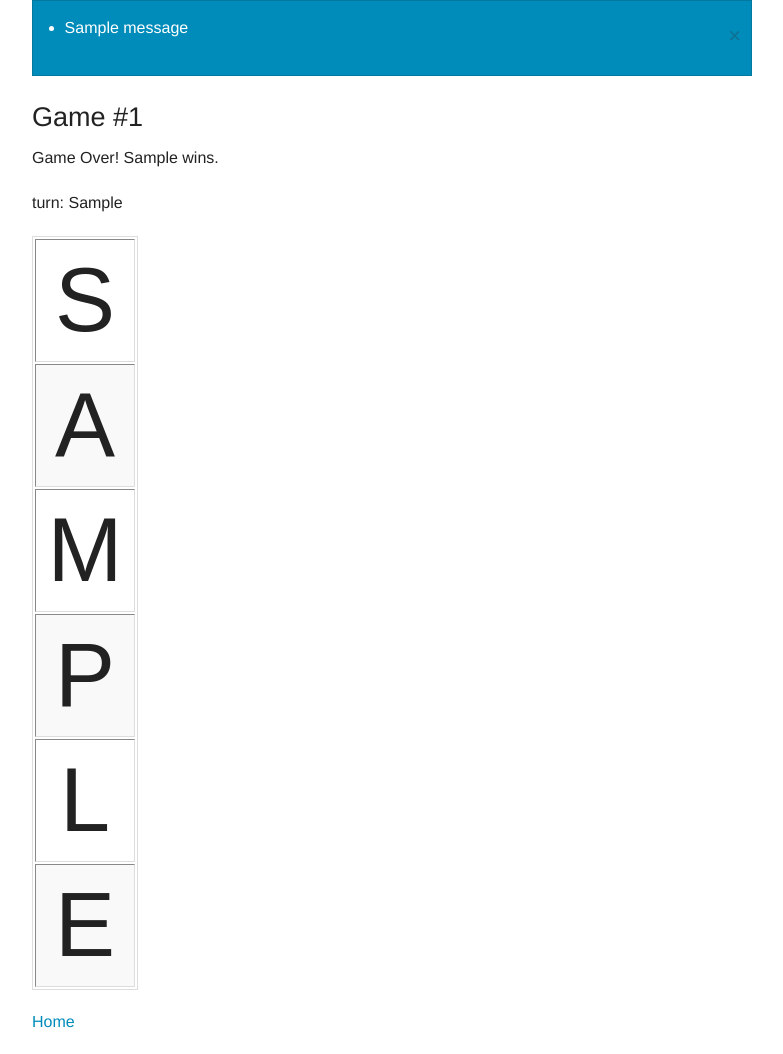
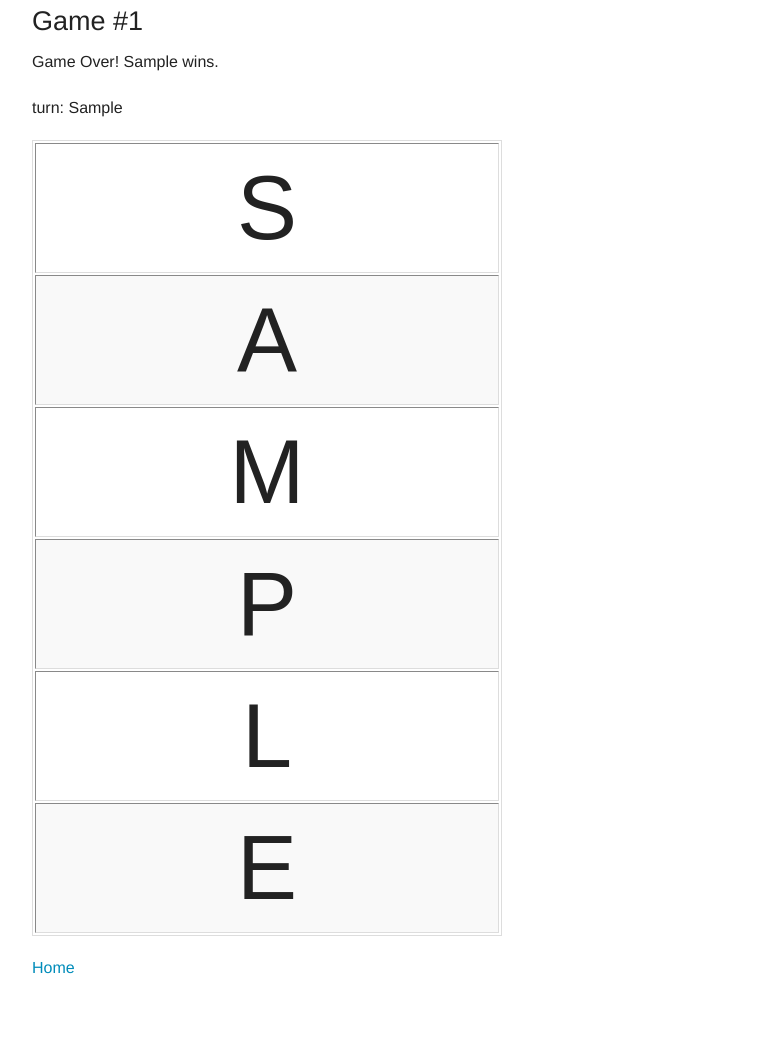
Before and after one commit to frodopwns/tictactoe, a Flask app: template webapp/app/templates/game.html in a window 1280 px wide. Shown: the whole page, without its empty margins (123-906 px from the left). After the commit the page ends 974 px from the top, so only its background shows below. Run offline with Flask 2, Linux system fonts and the light colour scheme; tables that the repository leaves empty hold one stand-in row (values such as "Sample post"); the template is opened without the code that fills it: values that come from a table or form of the project are taken from there, most other values are stand-ins (such as "Sample title", 1, 10 or a date in 2020); one stand-in notice (Sample message) is shown.

Commit message:
cleaning up

```diff
--- a/webapp/app/static/css/main.css
+++ b/webapp/app/static/css/main.css
@@ -1,6 +1,6 @@
 .cell {
     width: 100px;
-    height: 100px;
+    height: 130px;
     font: 90px sans-serif;
     text-align: center;
     vertical-align: center;
--- a/webapp/app/templates/game.html
+++ b/webapp/app/templates/game.html
@@ -1,22 +1,6 @@
 {% extends "index.html" %}
-{% block messages %}
-            {% with messages = get_flashed_messages() %}
 
-              {% if messages %}
-                <div data-alert class="alert-box">
-                <ul class=flashes>
-                {% for message in messages %}
-                  <li>{{ message }}</li>
-                {% endfor %}
-                </ul>
-                <a href="#" class="close">&times;</a>
-                </div>
-              {% endif %}
-
-            {% endwith %}
-{% endblock %}
 {% block content %}
-
 
             <div class="row">
               <div class="large-6 columns">
@@ -34,7 +18,7 @@
                   </p>
                   <p>turn: <span id="turn">{{game.turn}}</span></p>
                   <form action="" method="post">
-                  <table border="1">
+                  <table border="1" width="100%">
                       <input type="hidden" name="side" value="{{side}}" />
                       {% for row in game.board %}
                       {% set outer_loop = loop %}
--- a/webapp/app/templates/index.html
+++ b/webapp/app/templates/index.html
@@ -9,12 +9,7 @@
     <script src="/static/js/vendor/modernizr.js"></script>
   </head>
   <body>
-   <div class="row">
 
-    <div class="large-9 columns" role="content">
-     {% block messages %}{% endblock %}
-     </div>
-   </div>
       <!-- Main Page Content and Sidebar -->
 
       {% block content %}
@@ -26,7 +21,7 @@
       <h3>Welcome to the tictactoe home page!</h3>
       {% if games %}
       <p>Check out the results of games or join a game below.</p>
-      <table>
+      <table width="100%">
       <thead>
       <tr>
           <th>Game</th>
```
Also changed, not shown: webapp/app/views.py (+10 -23 lines), README.md.
